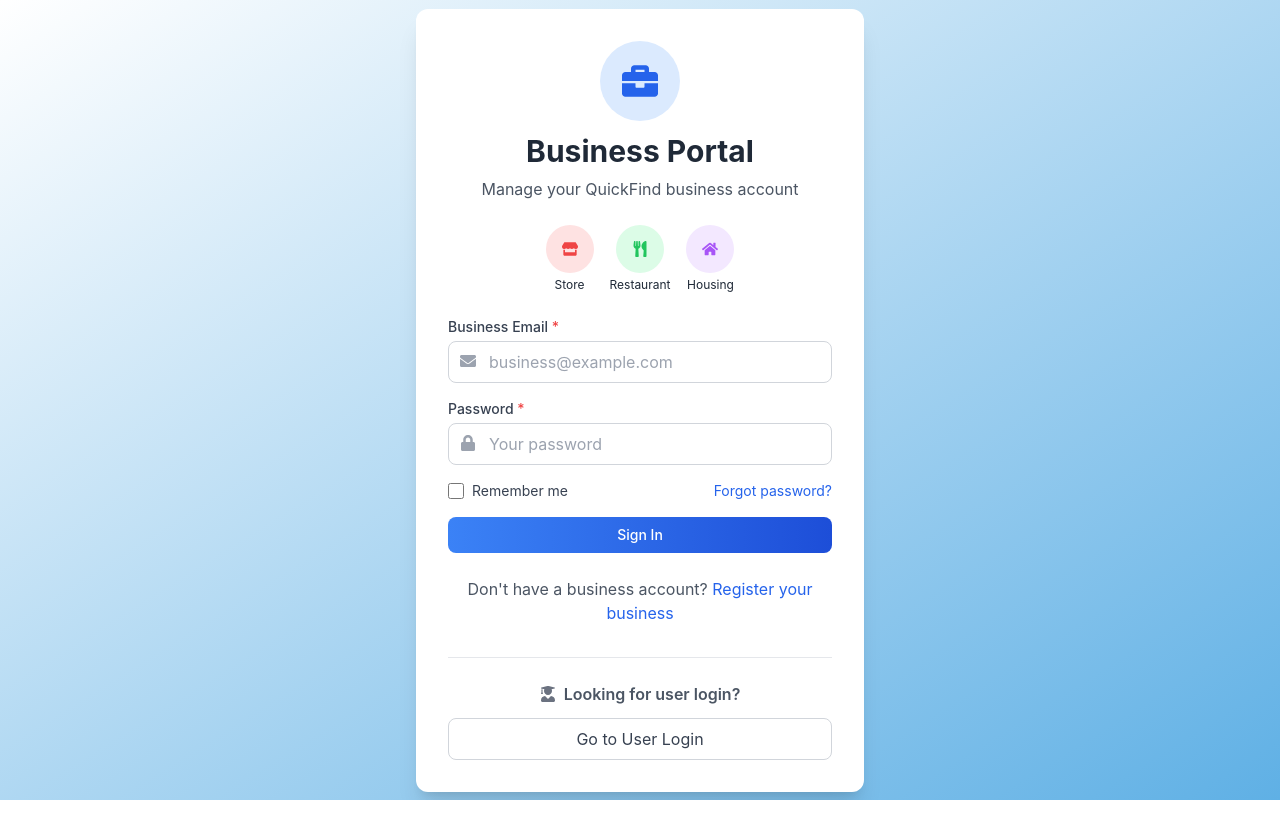
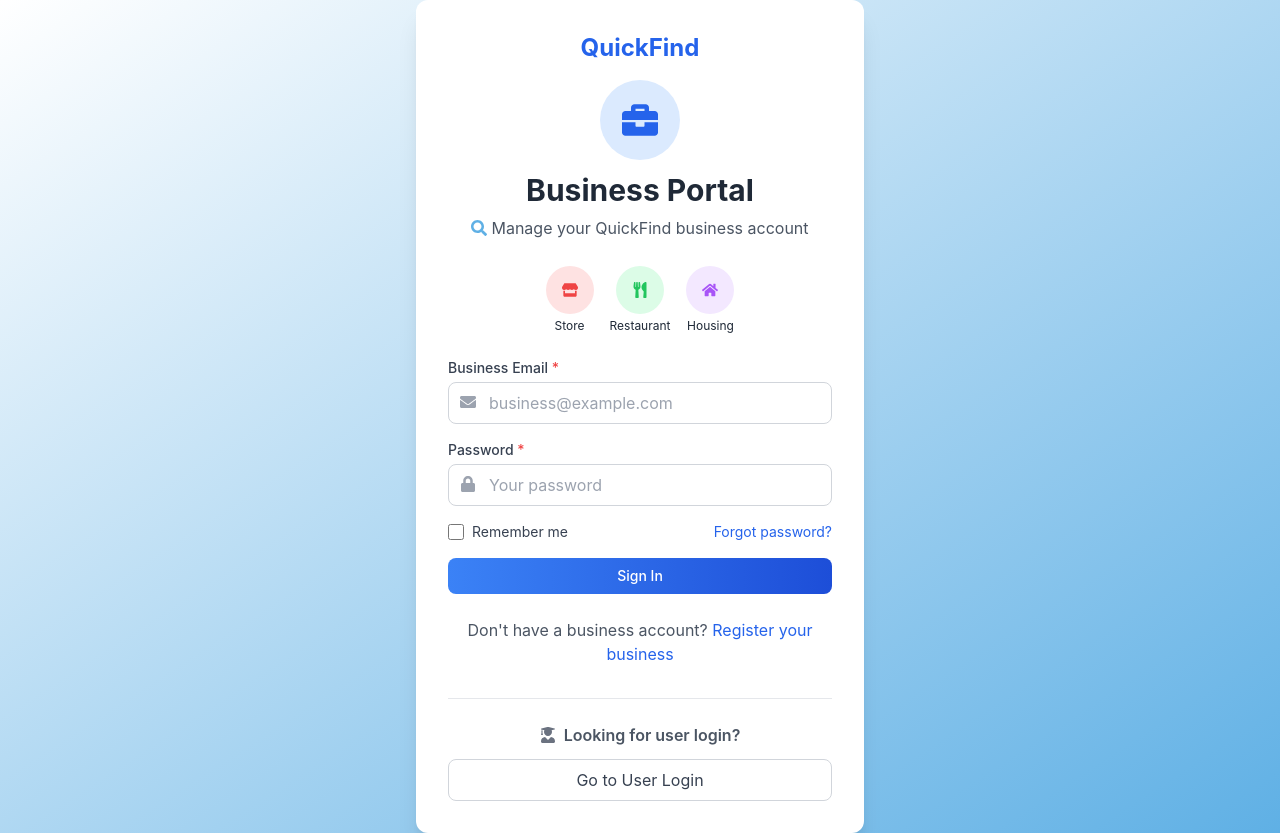
Before and after one commit to RCosorio/QuickFind, a React (Vite) app: page /business-login in a window 1280 px wide. Before the commit the page ends 800 px from the top, so only its background shows below. Built offline with nearby package versions, Linux system fonts and the light colour scheme; no server answers.

Commit message:
Minor UI Tweaks

```diff
--- a/src/pages/BusinessDashboard.tsx
+++ b/src/pages/BusinessDashboard.tsx
@@ -23,7 +23,8 @@ import {
   FaComment,
   FaBell,
   FaCheck,
-  FaExclamationTriangle
+  FaExclamationTriangle,
+  FaSearch
 } from 'react-icons/fa';
 import { Business, BusinessType } from '../types/auth';
 import ProductModal from '../components/business/ProductModal';
@@ -493,7 +494,10 @@ const BusinessDashboard: React.FC = () => {
           <div className="bg-white rounded-xl shadow-sm border border-blue-100 px-4 py-3">
             <div className="flex items-center justify-between">
               <div>
-                <h1 className="text-xl font-semibold text-gray-800">Business Dashboard</h1>
+                <div className="flex items-center">
+                  <FaSearch className="text-baby-blue mr-1" />
+                  <h1 className="text-xl font-semibold text-gray-800">Business Dashboard</h1>
+                </div>
                 {business && (
                   <p className="text-blue-600">{business.name}</p>
                 )}
--- a/src/pages/BusinessLogin.tsx
+++ b/src/pages/BusinessLogin.tsx
@@ -1,6 +1,6 @@
 import React, { useState } from 'react';
 import { Link, useNavigate } from 'react-router-dom';
-import { FaBriefcase, FaEnvelope, FaLock, FaUserGraduate, FaBuilding, FaStore, FaUtensils, FaHome } from 'react-icons/fa';
+import { FaBriefcase, FaEnvelope, FaLock, FaUserGraduate, FaBuilding, FaStore, FaUtensils, FaHome, FaSearch } from 'react-icons/fa';
 import FormInput from '../components/auth/FormInput';
 import Button from '../components/auth/Button';
 import { useAuth } from '../context/AuthContext';
@@ -38,13 +38,19 @@ const BusinessLogin: React.FC = () => {
     <div className="min-h-screen gradient-bg flex items-center justify-center px-4">
       <div className="bg-white rounded-xl shadow-xl p-8 w-full max-w-md">
         <div className="text-center mb-6">
+          <div className="text-2xl font-bold text-blue-600 mb-4">QuickFind</div>
           <div className="flex justify-center mb-3">
             <div className="h-20 w-20 rounded-full bg-blue-100 flex items-center justify-center">
               <FaBriefcase className="text-4xl text-blue-600" />
             </div>
           </div>
           <h1 className="text-3xl font-bold text-gray-800">Business Portal</h1>
-          <p className="text-gray-600 mt-2">Manage your QuickFind business account</p>
+          <p className="text-gray-600 mt-2">
+            <span className="inline-flex items-center">
+              <FaSearch className="text-baby-blue mr-1" />
+              Manage your QuickFind business account
+            </span>
+          </p>
         </div>
 
         <div className="flex justify-center gap-4 mb-6">
--- a/src/pages/Dashboard.tsx
+++ b/src/pages/Dashboard.tsx
@@ -312,7 +312,10 @@ const Dashboard: React.FC = () => {
           <div className="bg-white rounded-xl shadow-sm border border-blue-100 px-4 py-3">
             <div className="flex items-center justify-between">
               <div className="flex items-center space-x-1">
-                <h1 className="text-xl font-semibold text-gray-800">QuickFind</h1>
+                <div className="flex items-center">
+                  <FaSearch className="text-baby-blue mr-1" />
+                  <h1 className="text-xl font-semibold text-gray-800">QuickFind</h1>
+                </div>
                 <span className="text-xs bg-blue-100 text-blue-600 px-2 py-0.5 rounded-full">Beta</span>
               </div>
 
--- a/src/pages/Login.tsx
+++ b/src/pages/Login.tsx
@@ -1,6 +1,6 @@
 import React, { useState } from 'react';
 import { Link, useNavigate } from 'react-router-dom';
-import { FaUserGraduate, FaEnvelope, FaLock, FaSchool } from 'react-icons/fa';
+import { FaUser, FaEnvelope, FaLock, FaSchool, FaSearch } from 'react-icons/fa';
 import FormInput from '../components/auth/FormInput';
 import Button from '../components/auth/Button';
 import { useAuth } from '../context/AuthContext';
@@ -38,13 +38,19 @@ const Login: React.FC = () => {
     <div className="min-h-screen gradient-bg flex items-center justify-center px-4">
       <div className="bg-white rounded-xl shadow-xl p-8 w-full max-w-md">
         <div className="text-center mb-6">
+          <div className="text-2xl font-bold text-baby-blue mb-4">QuickFind</div>
           <div className="flex justify-center mb-3">
             <div className="h-20 w-20 rounded-full bg-baby-blue bg-opacity-20 flex items-center justify-center">
-              <FaUserGraduate className="text-4xl text-baby-blue" />
+              <FaUser className="text-4xl text-baby-blue" />
             </div>
           </div>
           <h1 className="text-3xl font-bold text-gray-800">User Login</h1>
-          <p className="text-gray-600 mt-2">Access your QuickFind account</p>
+          <p className="text-gray-600 mt-2">
+            <span className="inline-flex items-center">
+              <FaSearch className="text-baby-blue mr-1" />
+              Access your QuickFind account
+            </span>
+          </p>
         </div>
 
         {error && (
```
